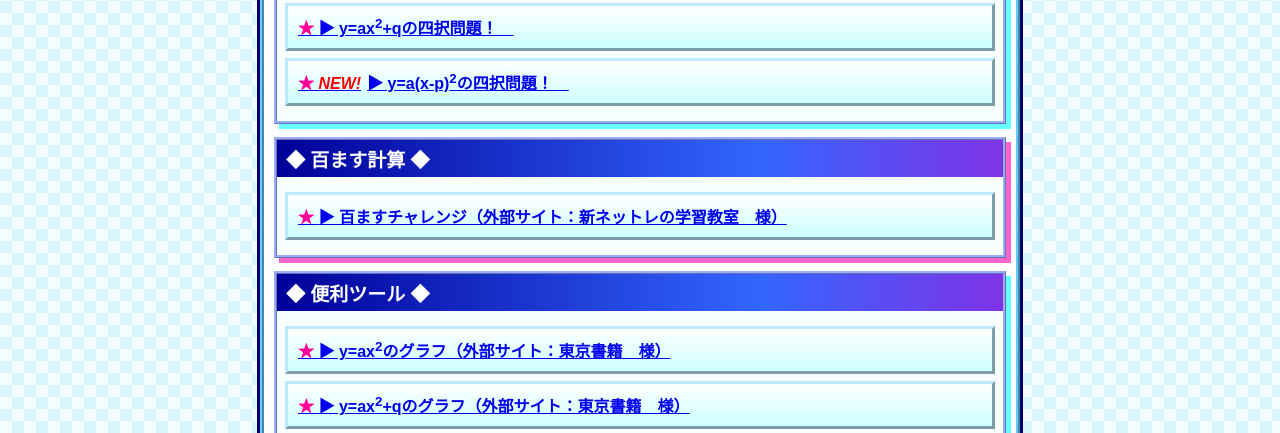
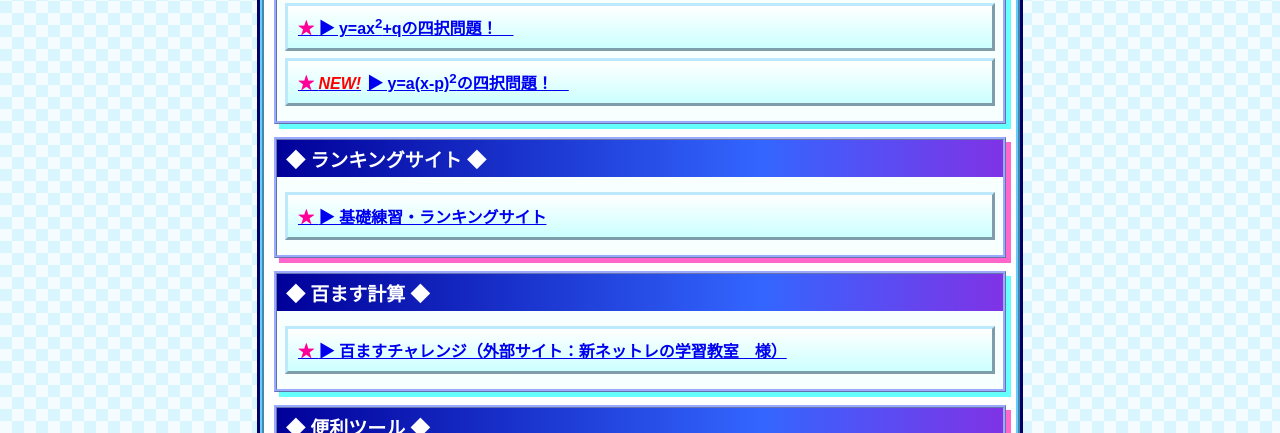
Before and after one commit to Mathmachine0725/Math_portal, a plain HTML site: page index.html in a window 1280 px wide. Shown: the part 1015-1448 px from the top of the page. Drawn offline with Linux system fonts and the light colour scheme.

Commit message:
Add ranking site link to index.html

```diff
--- a/index.html
+++ b/index.html
@@ -407,6 +407,12 @@
     </section>
 
     <section class="section">
+      <h2>◆ ランキングサイト ◆</h2>
+      <div class="links">
+        <a class="link-button" href="https://mathmachine0725.github.io/Math_portal/Ranking.html">▶ 基礎練習・ランキングサイト</a>
+      </div>
+    </section>
+  <section class="section">
       <h2>◆ 百ます計算 ◆</h2>
       <div class="links">
         <a class="link-button" href="https://nll.red/z_masu100/#1kyuu">▶ 百ますチャレンジ（外部サイト：新ネットレの学習教室　様）</a>
```
